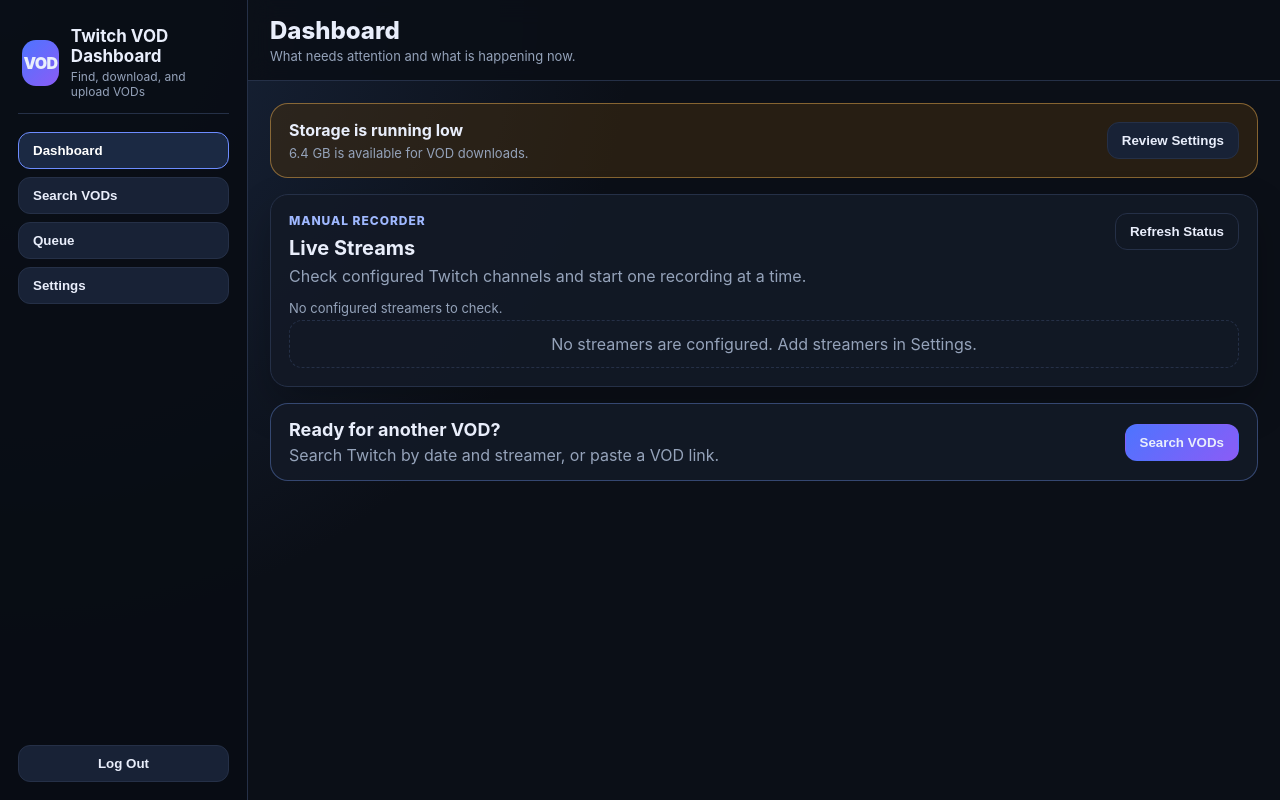
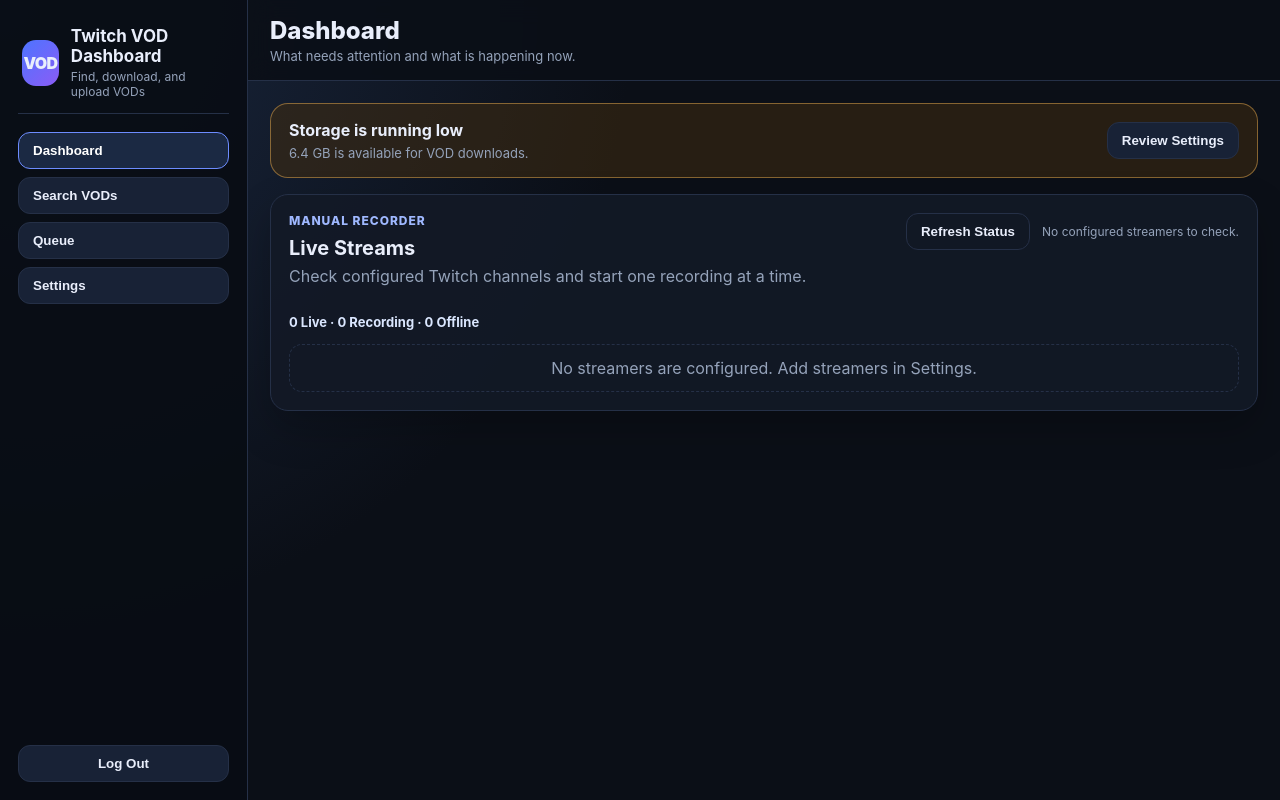
Before and after one commit to fsh-ship/twitch-vod-dashboard, a Flask app: page / in a window 1280 px wide. Run offline with Flask 3, Linux system fonts and the light colour scheme; the visitor is signed in with stand-in values (Sample User, id 1); data that the repository does not hold is empty; parts of the project's set-up code (start-up, migrations or seed data) failed here and were passed over; some libraries are stand-ins or nearby versions.

Commit message:
Improve live dashboard layout

```diff
--- a/static/app.js
+++ b/static/app.js
@@ -271,6 +271,8 @@ let liveStreamStatuses = new Map();
 let liveStatusRequests = new Map();
 let liveStatusRefreshPromise = null;
 let liveStatusInitialRefreshStarted = false;
+let liveOfflineExpanded = false;
+let liveStatusLastUpdatedAt = null;
 let liveRecordingJobs = [];
 let liveRecordingActions = new Map();
 
@@ -660,8 +662,10 @@ function activeRecordingJob(jobs=liveRecordingJobs) {
 function recordingStatusText(job) {
   if (!job) return '';
   if (job.state === 'queued') return 'Recording is starting…';
-  if (job.state === 'running') return `Recording running · ${formatRecordingDuration(job.recorded_seconds)}`;
+  if (job.state === 'running') return `Recording ${formatRecordingDuration(job.recorded_seconds)}`;
   if (job.state === 'stopping') return 'Recording is stopping…';
+  if (job.state === 'completed' && job.completion_reason === 'natural_end' && job.output_complete) return 'Stream ended · recording saved';
+  if (job.state === 'completed' && job.completion_reason === 'stopped_by_user' && job.output_complete) return 'Recording saved';
   if (job.state === 'completed' && job.completion_reason === 'natural_end') return 'Stream ended · recording completed';
   if (job.state === 'completed' && job.completion_reason === 'stopped_by_user') return 'Recording stopped';
   if (job.state === 'failed' && job.completion_reason === 'stop_incomplete') return 'Recording could not be saved completely';
@@ -679,10 +683,52 @@ function liveStatusText(status) {
 }
 
 function liveStatusClass(status, recordingJob) {
+  if (recordingJob?.state === 'failed') return 'error';
   if (recordingJob && ACTIVE_RECORDING_STATES.has(recordingJob.state)) return 'recording';
   if (status?.state === 'live') return 'live';
   if (status?.state === 'error') return 'error';
   return status?.state === 'checking' ? 'checking' : 'offline';
+}
+
+function liveCardStatusLabel(status, job, action) {
+  if (action?.phase === 'starting' || job?.state === 'queued') return 'LIVE · STARTING';
+  if (action?.phase === 'stopping' || job?.state === 'stopping') return 'LIVE · STOPPING';
+  if (job?.state === 'running') return 'LIVE · RECORDING';
+  if (job?.state === 'failed') return 'RECORDING ERROR';
+  if (job?.state === 'completed') return 'RECORDING COMPLETE';
+  return liveStatusText(status);
+}
+
+function liveStreamerIsFeatured(streamer) {
+  const login = canonicalStreamerLoginClient(streamer);
+  const status = liveStreamStatuses.get(login) || {state:'unknown'};
+  const job = recordingJobForStreamer(login);
+  return status.state !== 'offline' || !!job;
+}
+
+function liveStreamerDisplayPriority(streamer) {
+  const login = canonicalStreamerLoginClient(streamer);
+  const status = liveStreamStatuses.get(login) || {state:'unknown'};
+  const job = recordingJobForStreamer(login);
+  if (job && ACTIVE_RECORDING_STATES.has(job.state)) return 0;
+  if (status.state === 'live') return 1;
+  if (job?.state === 'failed') return 2;
+  if (job?.state === 'completed') return 3;
+  if (status.state === 'error') return 4;
+  if (status.state === 'checking') return 5;
+  return 6;
+}
+
+function liveStreamSummaryText(featured, offline) {
+  const liveCount = featured.filter(streamer => {
+    const login = canonicalStreamerLoginClient(streamer);
+    return liveStreamStatuses.get(login)?.state === 'live';
+  }).length;
+  const recordingCount = featured.filter(streamer => {
+    const job = recordingJobForStreamer(streamer);
+    return !!job && ACTIVE_RECORDING_STATES.has(job.state);
+  }).length;
+  return `${liveCount} Live · ${recordingCount} Recording · ${offline.length} Offline`;
 }
 
 function renderLiveStreamCard(streamer) {
@@ -694,18 +740,11 @@ function renderLiveStreamCard(streamer) {
   const activeHere = !!job && ACTIVE_RECORDING_STATES.has(job.state);
   const terminalHere = !!job && (job.state === 'completed' || job.state === 'failed');
   const stateClass = liveStatusClass(status, job);
-  const statusLabel = action?.phase === 'starting'
-    ? 'Recording is starting…'
-    : action?.phase === 'stopping'
-      ? 'Recording is stopping…'
-      : (activeHere || (terminalHere && status.state !== 'live'))
-        ? recordingStatusText(job)
-        : liveStatusText(status);
+  const statusLabel = liveCardStatusLabel(status, job, action);
   const title = status.state === 'live'
     ? String(status.title || job?.title || '').trim()
-    : (activeHere ? String(job?.title || '').trim() : '');
+    : ((activeHere || terminalHere) ? String(job?.title || '').trim() : '');
   const started = status.state === 'live' ? formatLiveStartedAt(status.started_at) : '';
-  const saved = !!job?.output_complete && (job.state === 'completed' || job.state === 'failed');
   const canStart = status.state === 'live' && !activeJob && (!action || action.phase === 'error');
   const startDisabledReason = status.state === 'live' && activeJob && !activeHere
     ? 'Another recording is already active.'
@@ -718,37 +757,76 @@ function renderLiveStreamCard(streamer) {
   }
   const secondary = [
     title ? `<span class="live-stream-title">${escapeHtml(title)}</span>` : '',
-    started && !activeHere ? `<span class="live-stream-time">Live since ${escapeHtml(started)}</span>` : '',
-    terminalHere && status.state === 'live' ? `<span class="live-recording-note muted">${escapeHtml(recordingStatusText(job))}</span>` : '',
-    saved ? '<span class="live-recording-saved">Recording saved</span>' : '',
+    started ? `<span class="live-stream-time">Live since ${escapeHtml(started)}</span>` : '',
+    (activeHere || terminalHere) ? `<span class="live-recording-status">${escapeHtml(recordingStatusText(job))}</span>` : '',
     action?.message ? `<span class="live-recording-message bad">${escapeHtml(action.message)}</span>` : '',
     startDisabledReason ? `<span class="live-recording-note muted">${escapeHtml(startDisabledReason)}</span>` : ''
   ].filter(Boolean).join('');
   return `<article class="live-stream-card is-${stateClass}" data-live-streamer="${escapeHtml(login)}">
     <div class="live-stream-indicator" aria-hidden="true"></div>
     <div class="live-stream-copy">
-      <strong>${escapeHtml(streamer)}</strong>
       <span class="live-stream-state">${escapeHtml(statusLabel)}</span>
+      <strong class="live-stream-name">${escapeHtml(streamer)}</strong>
       ${secondary}
     </div>
     <div class="live-stream-actions">${actionHtml}</div>
   </article>`;
 }
 
+function renderOfflineStreamer(streamer) {
+  const login = canonicalStreamerLoginClient(streamer);
+  return `<div class="offline-stream-item" data-live-streamer="${escapeHtml(login)}">
+    <span class="offline-stream-indicator" aria-hidden="true"></span>
+    <strong>${escapeHtml(streamer)}</strong>
+    <span>Offline</span>
+  </div>`;
+}
+
+function toggleOfflineStreamers() {
+  liveOfflineExpanded = !liveOfflineExpanded;
+  renderLiveStreams();
+}
+
 function renderLiveStreams() {
   const box = $('liveStreamsList');
   if (!box) return;
+  const summary = $('liveStreamsSummary');
   if (!liveStreamers.length) {
+    if (summary) summary.textContent = '0 Live · 0 Recording · 0 Offline';
     box.innerHTML = '<div class="live-stream-empty muted">No streamers are configured. Add streamers in Settings.</div>';
     return;
   }
-  box.innerHTML = liveStreamers.map(streamer => renderLiveStreamCard(streamer)).join('');
+  const indexed = liveStreamers.map((streamer, index) => ({streamer, index}));
+  const featured = indexed
+    .filter(item => liveStreamerIsFeatured(item.streamer))
+    .sort((left, right) => (
+      liveStreamerDisplayPriority(left.streamer) - liveStreamerDisplayPriority(right.streamer)
+      || left.index - right.index
+    ))
+    .map(item => item.streamer);
+  const offline = indexed
+    .filter(item => !liveStreamerIsFeatured(item.streamer))
+    .map(item => item.streamer);
+  if (summary) summary.textContent = liveStreamSummaryText(featured, offline);
+  const liveContent = featured.length
+    ? `<div class="live-stream-grid${featured.length === 1 ? ' is-single' : ''}">${featured.map(streamer => renderLiveStreamCard(streamer)).join('')}</div>`
+    : '<div class="live-stream-empty muted">No configured streamer is currently live.</div>';
+  const offlineContent = offline.length
+    ? `<section class="offline-streams">
+        <button type="button" class="offline-streams-toggle" aria-expanded="${liveOfflineExpanded ? 'true' : 'false'}" aria-controls="offlineStreamersList" aria-label="${liveOfflineExpanded ? 'Hide' : 'Show'} ${offline.length} offline streamers">
+          <span>Offline Streamers · ${offline.length}</span><span>${liveOfflineExpanded ? 'Hide' : 'Show'}</span>
+        </button>
+        <div id="offlineStreamersList" class="offline-stream-grid"${liveOfflineExpanded ? '' : ' hidden'}>${offline.map(streamer => renderOfflineStreamer(streamer)).join('')}</div>
+      </section>`
+    : '';
+  box.innerHTML = liveContent + offlineContent;
   box.querySelectorAll('.live-recording-start').forEach(button => button.addEventListener('click', () => {
     startLiveRecording(button.dataset.streamer).catch(() => {});
   }));
   box.querySelectorAll('.live-recording-stop').forEach(button => button.addEventListener('click', () => {
     stopLiveRecording(button.dataset.jobId, button.dataset.streamer).catch(() => {});
   }));
+  box.querySelector('.offline-streams-toggle')?.addEventListener('click', toggleOfflineStreamers);
 }
 
 function syncLiveStreamers(streamers) {
@@ -812,14 +890,17 @@ async function refreshLiveStatuses() {
   const button = $('refreshLiveStatuses');
   const message = $('liveStreamsRefreshStatus');
   if (button) button.disabled = true;
-  if (message) message.textContent = liveStreamers.length ? 'Live status is being refreshed…' : 'No configured streamers to check.';
   const queue = [...liveStreamers];
+  let completed = 0;
+  if (message) message.textContent = queue.length ? `Updating ${completed} / ${queue.length}` : 'No configured streamers to check.';
   liveStatusRefreshPromise = (async () => {
     let index = 0;
     const worker = async () => {
       while (index < queue.length) {
         const streamer = queue[index++];
         await requestLiveStatus(streamer);
+        completed += 1;
+        if (message) message.textContent = `Updating ${completed} / ${queue.length}`;
       }
     };
     const workerCount = Math.min(LIVE_STATUS_CONCURRENCY, queue.length);
@@ -830,7 +911,12 @@ async function refreshLiveStatuses() {
   } finally {
     liveStatusRefreshPromise = null;
     if (button) button.disabled = false;
-    if (message) message.textContent = liveStreamers.length ? 'Live status updated.' : 'No configured streamers to check.';
+    if (queue.length) {
+      liveStatusLastUpdatedAt = new Date();
+      if (message) message.textContent = `Updated ${formatLiveStartedAt(liveStatusLastUpdatedAt)}`;
+    } else if (message) {
+      message.textContent = 'No configured streamers to check.';
+    }
   }
 }
 
@@ -1842,7 +1928,6 @@ async function refreshDashboard() {
     if (state && state.settings && state.settings.youtube_enabled && !yt.connected) alerts.push('<article class="action-alert warn-alert"><div><strong>YouTube is not connected</strong><span>Connect YouTube before starting an upload.</span></div><button type="button" class="goto-page" data-page="settings" data-settings-target="youtube">Open YouTube Settings</button></article>');
     if (disk.ok && disk.free_gb < 50) alerts.push(`<article class="action-alert warn-alert"><div><strong>Storage is running low</strong><span>${escapeHtml(disk.free_gb)} GB is available for VOD downloads.</span></div><button type="button" class="goto-page" data-page="settings" data-settings-target="advanced">Review Settings</button></article>`);
     $('dashboardAlerts').innerHTML = alerts.join('');
-    $('dashboardIdle').classList.toggle('hidden', hasActivity);
     document.querySelectorAll('#page-dashboard .goto-page').forEach(btn => btn.onclick = () => {
       showPage(btn.dataset.page);
       if (btn.dataset.settingsTarget) showSettingsTab(btn.dataset.settingsTarget);
--- a/static/style.css
+++ b/static/style.css
@@ -677,29 +677,46 @@ main { width:100%; max-width:1320px; }
 
 .dashboard-alerts { display:grid; gap:12px; }
 .dashboard-alerts:empty { display:none; }
-.live-stream-list { display:grid; gap:9px; }
+.live-streams-section { display:grid; gap:14px; }
+.live-refresh-controls { display:flex; align-items:center; justify-content:flex-end; gap:12px; }
+.live-refresh-status { min-width:96px; font-size:12px; text-align:right; white-space:nowrap; }
+.live-stream-summary { color:#dbe7ff; font-size:13px; font-weight:750; }
+.live-stream-list { display:grid; gap:14px; min-width:0; }
+.live-stream-grid { display:grid; grid-template-columns:repeat(2,minmax(0,1fr)); gap:12px; align-items:start; }
+.live-stream-grid.is-single { grid-template-columns:minmax(0,640px); }
 .live-stream-empty { padding:13px; border:1px dashed var(--line); border-radius:13px; text-align:center; }
-.live-stream-card { display:grid; grid-template-columns:12px minmax(0,1fr) auto; gap:12px; align-items:center; padding:12px 13px; border:1px solid var(--line); border-radius:15px; background:#0e1522; }
+.live-stream-card { display:grid; grid-template-columns:12px minmax(0,1fr); gap:10px 13px; align-items:start; min-width:0; padding:17px; border:1px solid var(--line); border-radius:16px; background:#0e1522; }
 .live-stream-indicator { width:10px; height:10px; border-radius:999px; background:#718096; box-shadow:0 0 0 4px rgba(113,128,150,.12); }
 .live-stream-card.is-live .live-stream-indicator { background:#ff525d; box-shadow:0 0 0 4px rgba(255,82,93,.14); }
 .live-stream-card.is-recording .live-stream-indicator { background:var(--good); box-shadow:0 0 0 4px rgba(87,214,141,.14); }
+.live-stream-card.is-recording { border-color:rgba(87,214,141,.48); background:rgba(12,34,29,.72); }
 .live-stream-card.is-error .live-stream-indicator { background:#ffb85c; box-shadow:0 0 0 4px rgba(255,184,92,.14); }
 .live-stream-card.is-checking .live-stream-indicator { background:var(--accent); }
 .live-stream-copy { min-width:0; display:grid; gap:3px; }
 .live-stream-copy strong, .live-stream-title { overflow-wrap:anywhere; }
-.live-stream-state { color:#dbe7ff; font-size:13px; font-weight:700; }
-.live-stream-title, .live-stream-time, .live-recording-saved, .live-recording-message, .live-recording-note { font-size:12px; line-height:1.4; }
-.live-stream-title, .live-stream-time { color:var(--muted); }
-.live-recording-saved { color:var(--good); }
-.live-stream-actions { display:flex; align-items:center; justify-content:flex-end; }
-.live-stream-actions button { min-width:132px; }
+.live-stream-state { color:#dbe7ff; font-size:12px; font-weight:800; letter-spacing:.055em; }
+.live-stream-name { margin-top:2px; font-size:18px; line-height:1.25; }
+.live-stream-title { margin-top:3px; color:#cbd9f0; font-size:14px; line-height:1.4; }
+.live-stream-time, .live-recording-status, .live-recording-message, .live-recording-note { font-size:12px; line-height:1.4; }
+.live-stream-time { color:var(--muted); }
+.live-recording-status { margin-top:5px; color:var(--good); font-weight:750; }
+.live-stream-card.is-error .live-recording-status { color:#ffcf91; }
+.live-stream-actions { grid-column:2; display:flex; align-items:center; justify-content:flex-start; margin-top:3px; }
+.live-stream-actions button { min-width:148px; }
+.offline-streams { display:grid; gap:9px; padding-top:2px; border-top:1px solid rgba(255,255,255,.07); }
+.offline-streams-toggle { display:flex; align-items:center; justify-content:space-between; gap:12px; width:100%; padding:9px 11px; background:transparent; color:#c5d1e3; text-align:left; }
+.offline-streams-toggle span:last-child { color:var(--accent); font-size:12px; }
+.offline-stream-grid { display:grid; grid-template-columns:repeat(auto-fit,minmax(180px,1fr)); gap:7px; }
+.offline-stream-grid[hidden] { display:none; }
+.offline-stream-item { display:grid; grid-template-columns:8px minmax(0,1fr) auto; gap:8px; align-items:center; min-width:0; padding:8px 10px; border:1px solid rgba(37,48,71,.74); border-radius:11px; background:rgba(10,16,26,.52); color:var(--muted); font-size:12px; }
+.offline-stream-item strong { min-width:0; overflow-wrap:anywhere; color:#c5d1e3; font-size:13px; }
+.offline-stream-indicator { width:7px; height:7px; border-radius:999px; background:#718096; }
 .action-alert { display:flex; justify-content:space-between; align-items:center; gap:16px; padding:16px 18px; border:1px solid var(--line); border-radius:18px; background:rgba(19,26,38,.94); }
 .action-alert > div { display:grid; gap:5px; }
 .action-alert span { color:var(--muted); font-size:13px; }
 .action-alert.bad-alert { border-color:rgba(255,107,107,.52); background:rgba(76,25,31,.62); }
 .action-alert.warn-alert { border-color:rgba(255,190,90,.44); background:rgba(65,45,18,.55); }
 .activity-list, .queue-vod-list { display:grid; gap:10px; }
-.dashboard-idle { display:flex; align-items:center; justify-content:space-between; gap:18px; border-color:rgba(122,162,255,.35); }
 
 .search-flow-card { border-left:3px solid rgba(122,162,255,.55); }
 .quick-range-row { display:flex; flex-wrap:wrap; gap:8px; margin:0 0 14px; }
@@ -775,9 +792,12 @@ main { width:100%; max-width:1320px; }
   main { padding:14px; }
   .grid.two, .grid.four { grid-template-columns:1fr; }
   .wide-field { grid-column:auto; }
-  .section-heading, .dashboard-idle, .action-alert, .workspace-toolbar { align-items:stretch; flex-direction:column; }
+  .section-heading, .action-alert, .workspace-toolbar { align-items:stretch; flex-direction:column; }
   .section-heading > .button-row, .workspace-toolbar > .button-row { width:100%; }
   .section-heading > .button-row button { flex:1 1 auto; }
+  .live-refresh-controls { justify-content:space-between; }
+  .live-refresh-status { text-align:left; }
+  .live-stream-grid, .live-stream-grid.is-single { grid-template-columns:1fr; }
 }
 
 @media (max-width:700px) {
@@ -821,8 +841,6 @@ main { width:100%; max-width:1320px; }
 }
 
 /* v1.1 finishing pass */
-.dashboard-idle { padding:15px 18px; box-shadow:none; }
-.dashboard-idle h2 { margin-bottom:5px; font-size:18px; }
 .search-technical-details { margin-top:14px; padding:11px 12px; border:1px solid var(--line); border-radius:13px; background:rgba(8,13,22,.45); }
 .search-technical-details summary { cursor:pointer; color:#cbd9f0; font-weight:650; }
 .search-technical-details .subtle-count { display:block; margin-top:12px; }
@@ -897,10 +915,14 @@ main { width:100%; max-width:1320px; }
 }
 
 @media (max-width:430px) {
-  .dashboard-idle { align-items:stretch; }
-  .live-stream-card { grid-template-columns:12px minmax(0,1fr); align-items:start; }
+  .live-refresh-controls { align-items:stretch; flex-direction:column; }
+  .live-refresh-controls button { width:100%; min-height:44px; }
+  .live-refresh-status { min-width:0; white-space:normal; }
+  .live-stream-card { padding:14px; }
   .live-stream-actions { grid-column:1 / -1; }
   .live-stream-actions button { width:100%; min-height:44px; }
+  .offline-stream-grid { grid-template-columns:1fr; }
+  .offline-stream-item { grid-template-columns:8px minmax(0,1fr) auto; }
   .streamer-add-row { grid-template-columns:1fr; }
   .streamer-add-row button { width:100%; }
   .queue-vod-item.compact { grid-template-columns:minmax(0,1fr) auto; }
--- a/templates/index.html
+++ b/templates/index.html
@@ -43,9 +43,12 @@
           <section class="card live-streams-section" id="liveStreamsSection">
             <div class="section-heading">
               <div><p class="eyebrow">Manual recorder</p><h2>Live Streams</h2><p class="muted">Check configured Twitch channels and start one recording at a time.</p></div>
-              <button type="button" class="quiet-button" id="refreshLiveStatuses">Refresh Status</button>
+              <div class="live-refresh-controls">
+                <button type="button" class="quiet-button" id="refreshLiveStatuses">Refresh Status</button>
+                <div id="liveStreamsRefreshStatus" class="live-refresh-status muted" role="status" aria-live="polite">Not updated yet.</div>
+              </div>
             </div>
-            <div id="liveStreamsRefreshStatus" class="field-message muted" role="status" aria-live="polite"></div>
+            <div id="liveStreamsSummary" class="live-stream-summary" aria-live="polite">0 Live · 0 Recording · 0 Offline</div>
             <div id="liveStreamsList" class="live-stream-list" aria-live="polite">
               <div class="live-stream-empty muted">Configured streamers have not been loaded yet.</div>
             </div>
@@ -57,10 +60,6 @@
           <section class="card" id="dashboardUpcomingSection">
             <div class="section-heading"><div><p class="eyebrow">Waiting</p><h2>Up Next</h2></div></div>
             <div id="dashboardUpcoming" class="activity-list muted">Nothing is waiting.</div>
-          </section>
-          <section class="card dashboard-idle" id="dashboardIdle">
-            <div><h2>Ready for another VOD?</h2><p>Search Twitch by date and streamer, or paste a VOD link.</p></div>
-            <button type="button" class="primary goto-page" data-page="search">Search VODs</button>
           </section>
         </section>
 
```
Also changed, not shown: tests/test_v11_ui.py (+129 -15 lines).
